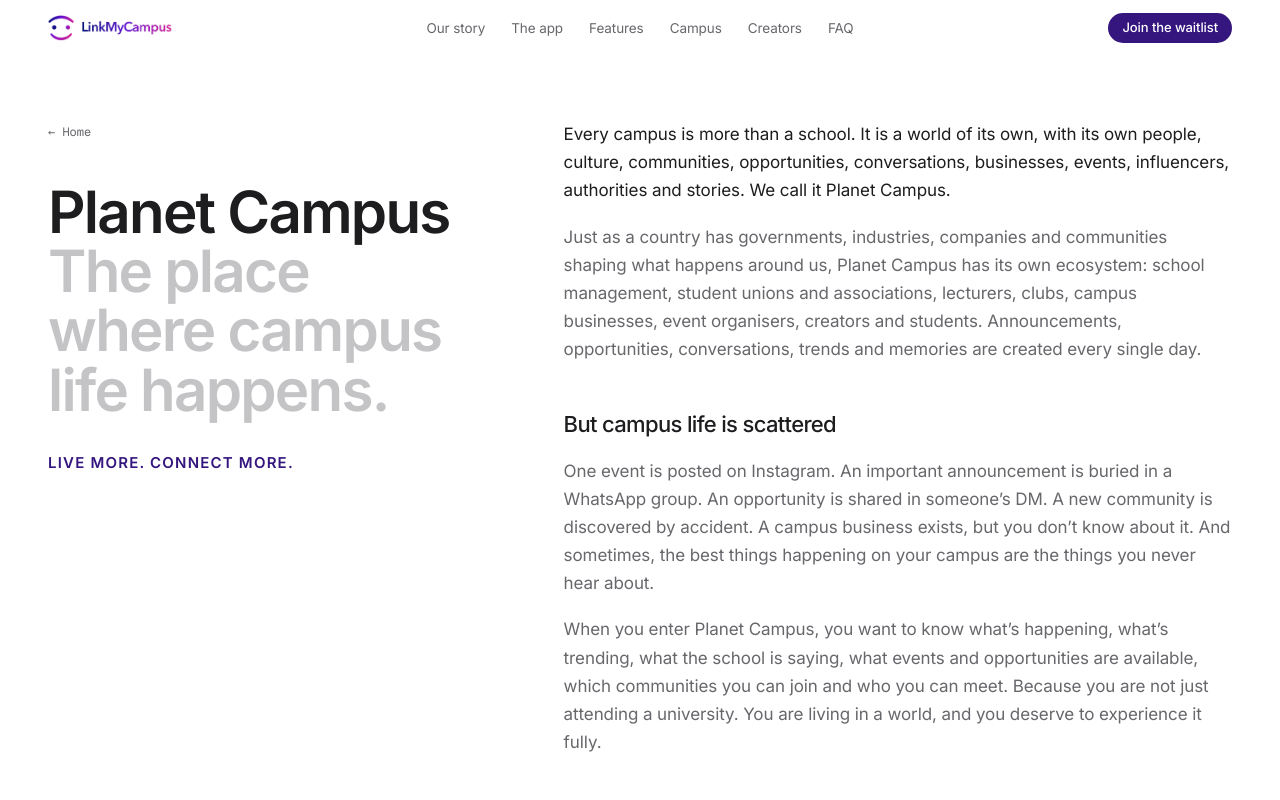
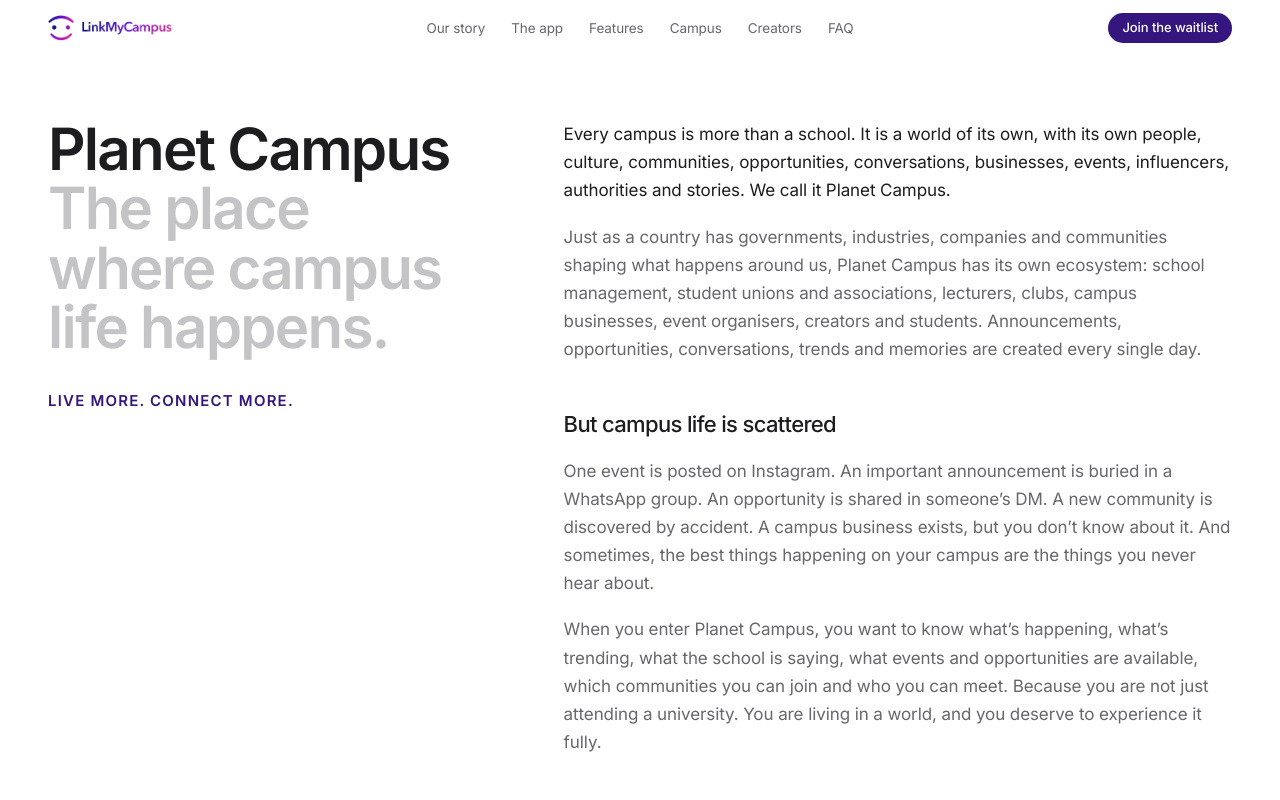
Before and after one commit to linkmycampus/landing, a React (Vite) app: page /about in a window 1280 px wide. Shown: the top 800 px of the page. Built offline with nearby package versions, Linux system fonts and the light colour scheme; a web font is replaced by a local one.

Commit message:
Remove back-to-home links from inner pages

```diff
--- a/src/components/forms/FormPageLayout.tsx
+++ b/src/components/forms/FormPageLayout.tsx
@@ -1,4 +1,3 @@
-import { Link } from 'react-router-dom';
 
 type FormPageLayoutProps = {
   title: string;
@@ -15,10 +14,7 @@ export default function FormPageLayout({ title, description, photo, photoAlt, no
     <section className="pb-[clamp(72px,10vw,144px)] pt-[clamp(24px,4vw,56px)]">
       <div className="wrap grid items-start gap-10 lg:grid-cols-[minmax(0,1fr)_minmax(0,1fr)] lg:gap-[clamp(32px,5vw,88px)]">
         <div className="lg:sticky lg:top-24">
-          <Link to="/" className="hero-fade meta inline-block transition-colors hover:text-ink">
-            ← Home
-          </Link>
-          <h1 className="display mt-8 max-w-[11em]">
+          <h1 className="display max-w-[11em]">
             <span className="hero-line">
               <span className="hero-line-in" style={{ animationDelay: '80ms' }}>
                 {title}
--- a/src/components/legal/LegalPageLayout.tsx
+++ b/src/components/legal/LegalPageLayout.tsx
@@ -1,4 +1,4 @@
-import { NavLink, Link } from 'react-router-dom';
+import { NavLink } from 'react-router-dom';
 
 type LegalPageLayoutProps = {
   title: string;
@@ -20,10 +20,7 @@ export default function LegalPageLayout({ title, updated, children }: LegalPageL
     <section className="pb-[clamp(72px,10vw,144px)] pt-[clamp(32px,5vw,72px)]">
       <div className="wrap split items-start">
         <aside className="lg:sticky lg:top-24">
-          <Link to="/about" className="meta transition-colors hover:text-ink">
-            ← About
-          </Link>
-          <h1 className="display mt-10 max-w-[11em]">{title}</h1>
+          <h1 className="display max-w-[11em]">{title}</h1>
           <p className="meta mt-4">Updated {updated}</p>
 
           <nav aria-label="Legal pages" className="mt-10 hidden max-w-xs border-t border-border lg:block">
--- a/src/pages/AboutPage.tsx
+++ b/src/pages/AboutPage.tsx
@@ -40,10 +40,7 @@ function BrandStory() {
     <section aria-labelledby="our-story" className="pb-[clamp(56px,8vw,112px)] pt-[clamp(32px,5vw,72px)]">
       <div className="wrap split items-start">
         <div className="lg:sticky lg:top-24">
-          <Link to="/" className="meta transition-colors hover:text-ink">
-            ← Home
-          </Link>
-          <h1 className="display mt-10 max-w-[11em]">
+          <h1 className="display max-w-[11em]">
             Planet Campus
             <span className="block text-faint">The place where campus life happens.</span>
           </h1>
```
